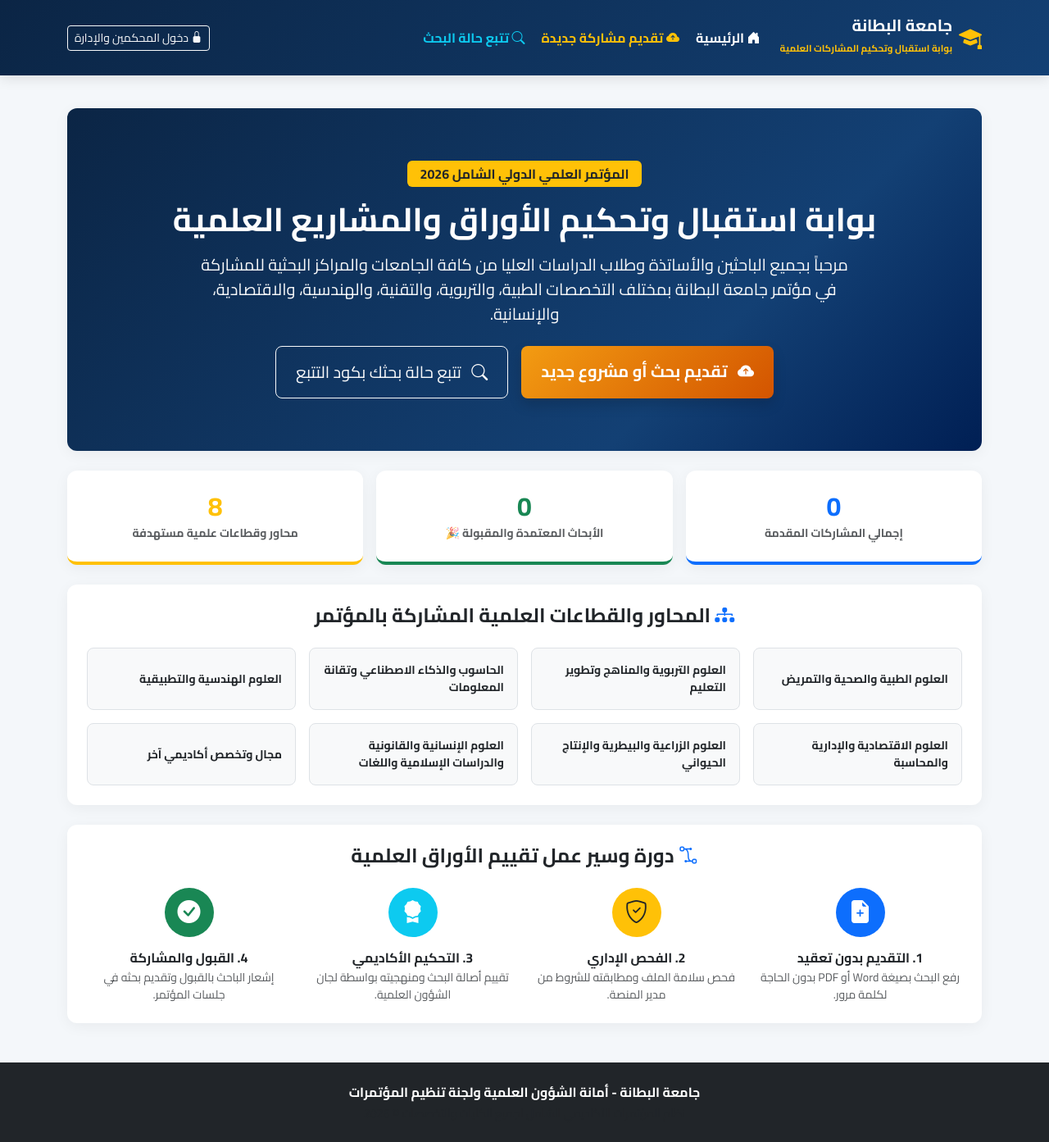
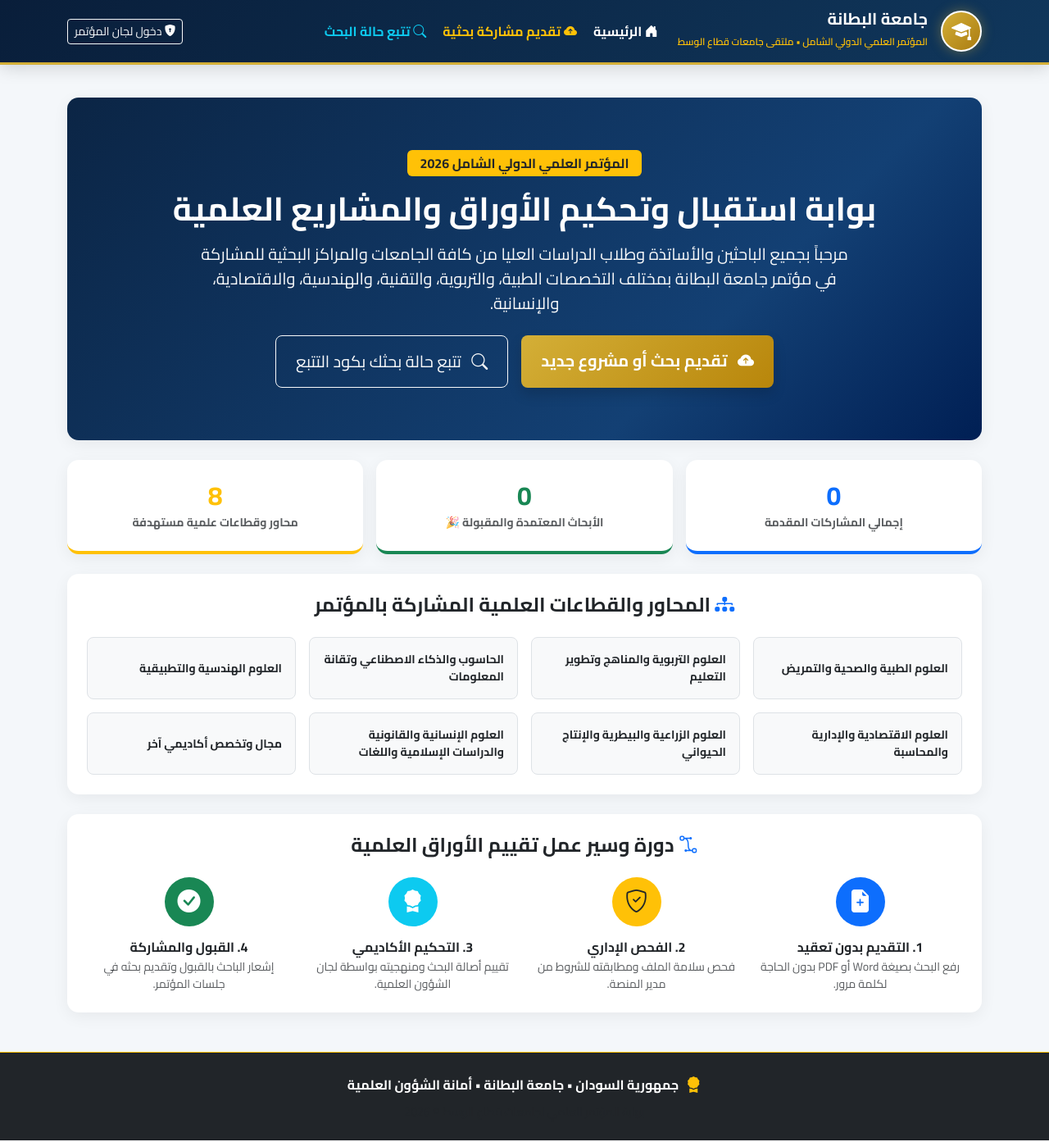
Before and after one commit to altayebawab024-code/conference-portal, a Django app: page / in a window 1280 px wide. Shown: the whole page at 82% size. Run offline with Django 5.2, Linux system fonts and the light colour scheme; data that the repository does not hold is empty.

Commit message:
Update base.html

```diff
--- a/templates/submissions/base.html
+++ b/templates/submissions/base.html
@@ -3,7 +3,7 @@
 <head>
     <meta charset="UTF-8">
     <meta name="viewport" content="width=device-width, initial-scale=1.0">
-    <title>{% block title %}بوابة المؤتمرات العلمية - جامعة البطانة{% endblock %}</title>
+    <title>{% block title %}المؤتمر العلمي الدولي - جامعة البطانة وجامعات قطاع الوسط{% endblock %}</title>
     <!-- Bootstrap 5.3 RTL CSS -->
     <link rel="stylesheet" href="https://cdn.jsdelivr.net/npm/bootstrap@5.3.0/dist/css/bootstrap.rtl.min.css">
     <!-- Bootstrap Icons -->
@@ -11,56 +11,69 @@
     <!-- Google Fonts: Cairo -->
     <link rel="preconnect" href="https://fonts.googleapis.com">
     <link rel="preconnect" href="https://fonts.gstatic.com" crossorigin>
-    <link href="https://fonts.googleapis.com/css2?family=Cairo:wght@400;600;700;800&display=swap" rel="stylesheet">
+    <link href="https://fonts.googleapis.com/css2?family=Cairo:wght@400;600;700;800;900&display=swap" rel="stylesheet">
 
     <style>
         body {
-            font-family: 'Cairo', 'Segoe UI', Tahoma, sans-serif;
+            font-family: 'Cairo', sans-serif;
             background-color: #f4f7fa;
             color: #2c3e50;
             min-height: 100vh;
             display: flex;
-            flex-column;
+            flex-direction: column;
         }
         .navbar-main {
-            background: linear-gradient(135deg, #0b2545 0%, #134074 100%);
-            box-shadow: 0 4px 15px rgba(0,0,0,0.1);
+            background: linear-gradient(135deg, #091e3a 0%, #10375c 100%);
+            border-bottom: 3px solid #d4af37;
+            box-shadow: 0 4px 20px rgba(0,0,0,0.15);
+        }
+        .brand-logo-emblem {
+            width: 50px;
+            height: 50px;
+            background: linear-gradient(135deg, #d4af37 0%, #aa7c11 100%);
+            border-radius: 50%;
+            display: flex;
+            align-items: center;
+            justify-content: center;
+            box-shadow: 0 0 15px rgba(212, 175, 55, 0.4);
+            border: 2px solid #ffffff;
         }
         .card-custom {
             border: none;
-            border-radius: 12px;
-            box-shadow: 0 4px 18px rgba(0,0,0,0.05);
+            border-radius: 14px;
+            box-shadow: 0 5px 20px rgba(0,0,0,0.06);
             background-color: #ffffff;
         }
         .btn-gold {
-            background: linear-gradient(135deg, #f39c12 0%, #d35400 100%);
-            color: white;
+            background: linear-gradient(135deg, #d4af37 0%, #b8860b 100%);
+            color: #ffffff;
             font-weight: 700;
             border: none;
+            transition: all 0.3s;
         }
         .btn-gold:hover {
+            background: linear-gradient(135deg, #b8860b 0%, #996515 100%);
             color: #ffffff;
-            opacity: 0.92;
-            transform: translateY(-1px);
-        }
-        .badge-domain {
-            font-size: 0.8rem;
-            border-radius: 6px;
-            padding: 5px 10px;
+            transform: translateY(-2px);
+            box-shadow: 0 6px 15px rgba(184, 134, 11, 0.3);
         }
     </style>
     {% block extra_css %}{% endblock %}
 </head>
 <body class="d-flex flex-column min-vh-100">
 
-    <!-- شريط الملاحة الرئيسي -->
-    <nav class="navbar navbar-expand-lg navbar-dark navbar-main py-3">
+    <!-- شريط الملاحة الرسمي بشعار المؤتمر -->
+    <nav class="navbar navbar-expand-lg navbar-dark navbar-main py-2">
         <div class="container">
-            <a class="navbar-brand fw-bold fs-5 d-flex align-items-center gap-2" href="{% url 'home' %}">
-                <i class="bi bi-mortarboard-fill text-warning fs-3"></i>
+            <a class="navbar-brand d-flex align-items-center gap-3" href="{% url 'home' %}">
+                <div class="brand-logo-emblem">
+                    <i class="bi bi-mortarboard-fill text-white fs-4"></i>
+                </div>
                 <div>
-                    <div class="lh-1">جامعة البطانة</div>
-                    <small class="text-warning" style="font-size: 0.72rem;">بوابة استقبال وتحكيم المشاركات العلمية</small>
+                    <div class="fw-bold fs-5 text-white lh-1">جامعة البطانة</div>
+                    <small class="text-warning fw-semibold" style="font-size: 0.75rem;">
+                        المؤتمر العلمي الدولي الشامل • ملتقى جامعات قطاع الوسط
+                    </small>
                 </div>
             </a>
 
@@ -69,12 +82,12 @@
             </button>
 
             <div class="collapse navbar-collapse" id="navbarMain">
-                <ul class="navbar-nav me-auto mb-2 mb-lg-0 gap-1">
+                <ul class="navbar-nav me-auto mb-2 mb-lg-0 gap-1 pe-lg-3">
                     <li class="nav-item">
                         <a class="nav-link text-white fw-bold" href="{% url 'home' %}"><i class="bi bi-house-door-fill"></i> الرئيسية</a>
                     </li>
                     <li class="nav-item">
-                        <a class="nav-link text-warning fw-bold" href="{% url 'submit_paper' %}"><i class="bi bi-cloud-arrow-up-fill"></i> تقديم مشاركة جديدة</a>
+                        <a class="nav-link text-warning fw-bold" href="{% url 'submit_paper' %}"><i class="bi bi-cloud-arrow-up-fill"></i> تقديم مشاركة بحثية</a>
                     </li>
                     <li class="nav-item">
                         <a class="nav-link text-info fw-bold" href="{% url 'track_submission' %}"><i class="bi bi-search"></i> تتبع حالة البحث</a>
@@ -90,14 +103,14 @@
                             <button type="submit" class="btn btn-sm btn-danger"><i class="bi bi-box-arrow-right"></i></button>
                         </form>
                     {% else %}
-                        <a href="{% url 'login' %}" class="btn btn-sm btn-outline-light"><i class="bi bi-lock-fill"></i> دخول المحكمين والإدارة</a>
+                        <a href="{% url 'login' %}" class="btn btn-sm btn-outline-light"><i class="bi bi-shield-lock-fill"></i> دخول لجان المؤتمر</a>
                     {% endif %}
                 </div>
             </div>
         </div>
     </nav>
 
-    <!-- رسائل النظام والتنبيهات -->
+    <!-- رسائل وتنبيهات النظام -->
     <div class="container mt-3">
         {% if messages %}
             {% for message in messages %}
@@ -109,16 +122,19 @@
         {% endif %}
     </div>
 
-    <!-- المحتوى الرئيسي -->
+    <!-- المحتوى -->
     <main class="flex-grow-1 mb-5">
         {% block content %}{% endblock %}
     </main>
 
     <!-- التذييل الأكاديمي -->
-    <footer class="bg-dark text-white text-center py-4 mt-auto">
+    <footer class="bg-dark text-white text-center py-4 mt-auto border-top border-warning">
         <div class="container">
-            <p class="mb-1 fw-bold">جامعة البطانة - أمانة الشؤون العلمية ولجنة تنظيم المؤتمرات</p>
-            <p class="small text-muted mb-0">نظام المؤتمرات الأكاديمي الشامل لجميع الكليات والتخصصات © 2026</p>
+            <div class="d-flex justify-content-center align-items-center gap-2 mb-2">
+                <i class="bi bi-award-fill text-warning fs-5"></i>
+                <span class="fw-bold">جمهورية السودان • جامعة البطانة • أمانة الشؤون العلمية</span>
+            </div>
+            <p class="small text-muted mb-0">بوابة المؤتمر العلمي لجامعات قطاع الوسط © 2026</p>
         </div>
     </footer>
 
```
